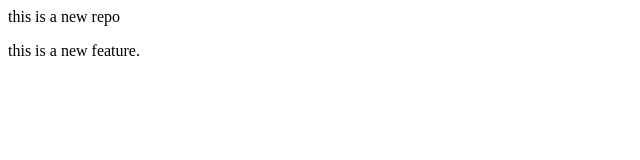
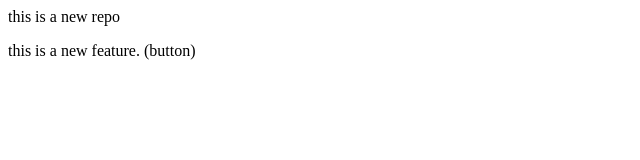
Before and after one commit to Bhavya-Bansal7/LocalRepo, a plain HTML site: page index.html in a window 1280 px wide. Shown: the full height of the page, 0-640 px from the left. Drawn offline with Linux system fonts and the light colour scheme.

Commit message:
Add button

```diff
--- a/index.html
+++ b/index.html
@@ -2,5 +2,5 @@
     this is a new repo
 </p>
 <p>
-    this is a new feature.
+    this is a new feature. (button)
 </p>
```
